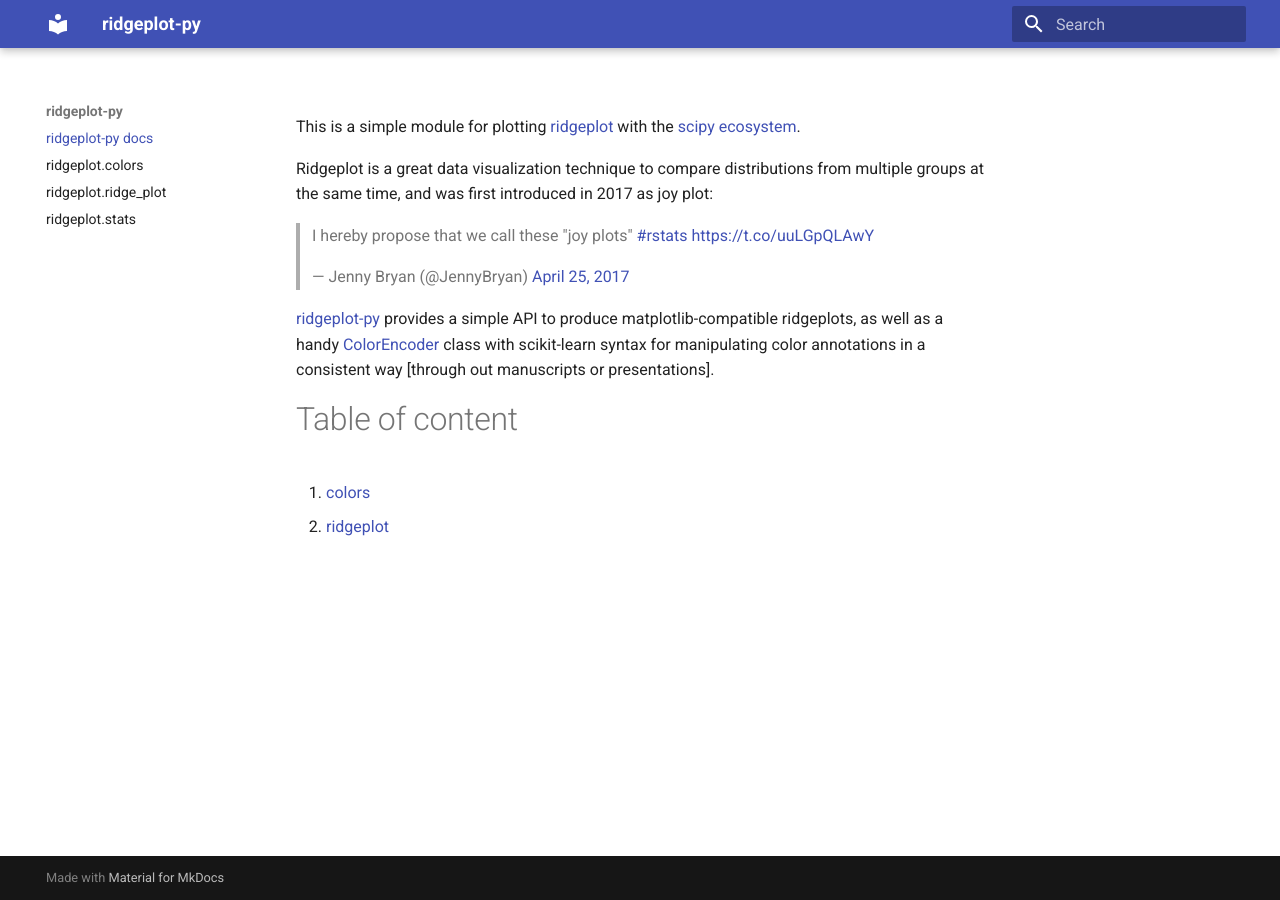
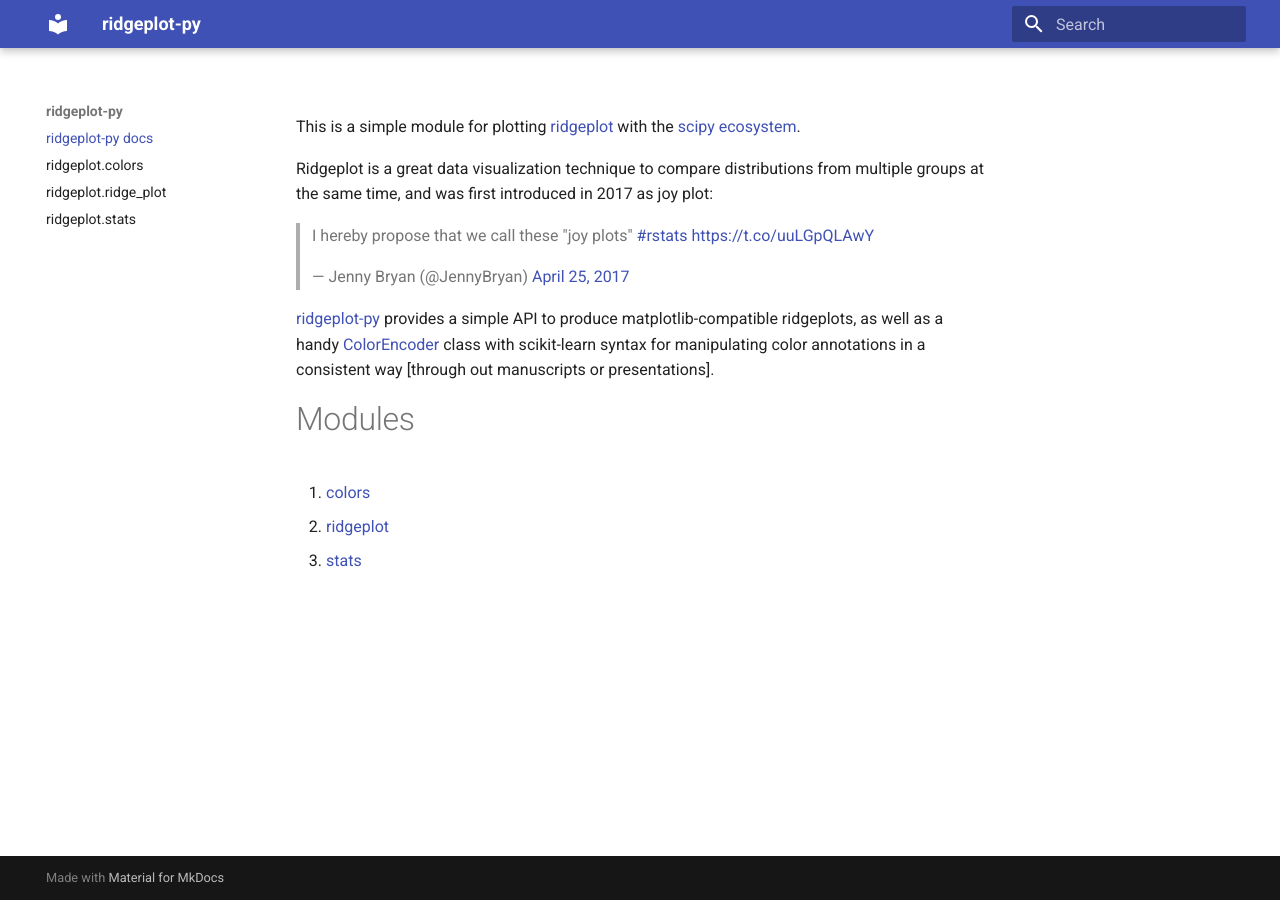
Before and after one commit to wckdouglas/ridgeplot-py, an MkDocs documentation site: the page built from docs/index.md, in a window 1280 px wide. Built offline with MkDocs 1.6.1 and Material for MkDocs 9.7.7, drawn with Linux system fonts in a browser that asks for light colours.

Commit message:
refactored

```diff
--- a/docs/index.md
+++ b/docs/index.md
@@ -7,7 +7,8 @@ Ridgeplot is a great data visualization technique to compare distributions from
 [ridgeplot-py](https://pypi.org/project/ridgeplot-py/) provides a simple API to produce matplotlib-compatible ridgeplots, as well as a handy [ColorEncoder](https://github.com/wckdouglas/ridgeplot-py/blob/0198628ce0622e2e7f4f4e9284165d5d09324ca9/ridgeplot/colors.py#L117) class with scikit-learn syntax for manipulating color annotations in a consistent way [through out manuscripts or presentations].
 
 
-# Table of content
+# Modules
 
 1. [colors](colors.md)
 2. [ridgeplot](ridge_plot.md)
+3. [stats](stats.md)
```
